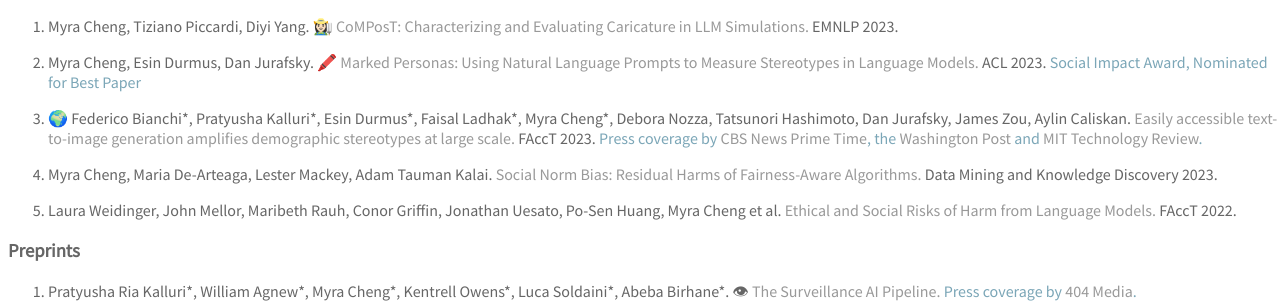
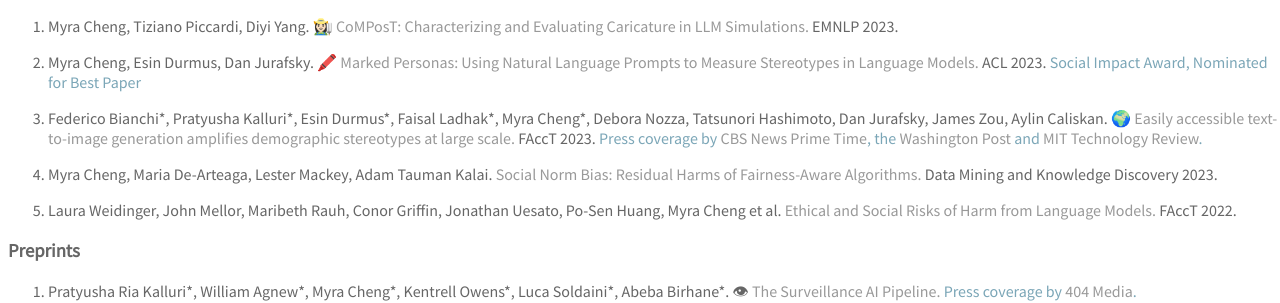
Before and after one commit to myracheng/myracheng.github.io, a Jekyll site: the page built from research.md, in a window 1280 px wide. Shown: the part 307-610 px from the top of the page. Built offline with Jekyll 4.4.1, drawn with Linux system fonts in a browser that asks for light colours; some web fonts are replaced; our own code applies the rules of GitHub Pages for plain Markdown files.

Commit message:
Update research.md

```diff
--- a/research.md
+++ b/research.md
@@ -5,7 +5,7 @@
 2. Myra Cheng, Esin Durmus, Dan Jurafsky. 🖍️ [Marked Personas: Using Natural Language Prompts to Measure Stereotypes in Language Models.](https://arxiv.org/pdf/2305.18189.pdf) ACL 2023.
 <span style="color:#7BA6B7">Social Impact Award, Nominated for Best Paper</span>
 
-3. 🌍 Federico Bianchi\*, Pratyusha Kalluri\*, Esin Durmus\*, Faisal Ladhak\*, Myra Cheng\*, Debora Nozza, Tatsunori Hashimoto, Dan Jurafsky, James Zou, Aylin Caliskan. [Easily accessible text-to-image generation amplifies demographic stereotypes at large scale.](https://arxiv.org/pdf/2211.03759.pdf) FAccT 2023.
+3. Federico Bianchi\*, Pratyusha Kalluri\*, Esin Durmus\*, Faisal Ladhak\*, Myra Cheng\*, Debora Nozza, Tatsunori Hashimoto, Dan Jurafsky, James Zou, Aylin Caliskan. 🌍 [Easily accessible text-to-image generation amplifies demographic stereotypes at large scale.](https://arxiv.org/pdf/2211.03759.pdf) FAccT 2023.
 <span style="color:#7BA6B7">Press coverage by [CBS News Prime Time](https://www.youtube.com/watch?v=0KFJf9QqfCw), the [Washington Post](https://www.washingtonpost.com/technology/interactive/2023/ai-generated-images-bias-racism-sexism-stereotypes/) and [MIT Technology Review](https://www.technologyreview.com/2023/03/22/1070167/these-news-tool-let-you-see-for-yourself-how-biased-ai-image-models-are/).</span>
 
 4. Myra Cheng, Maria De-Arteaga, Lester Mackey, Adam Tauman Kalai. [Social Norm Bias: Residual Harms of Fairness-Aware Algorithms.](https://arxiv.org/pdf/2108.11056.pdf) Data Mining and Knowledge Discovery 2023.
```
